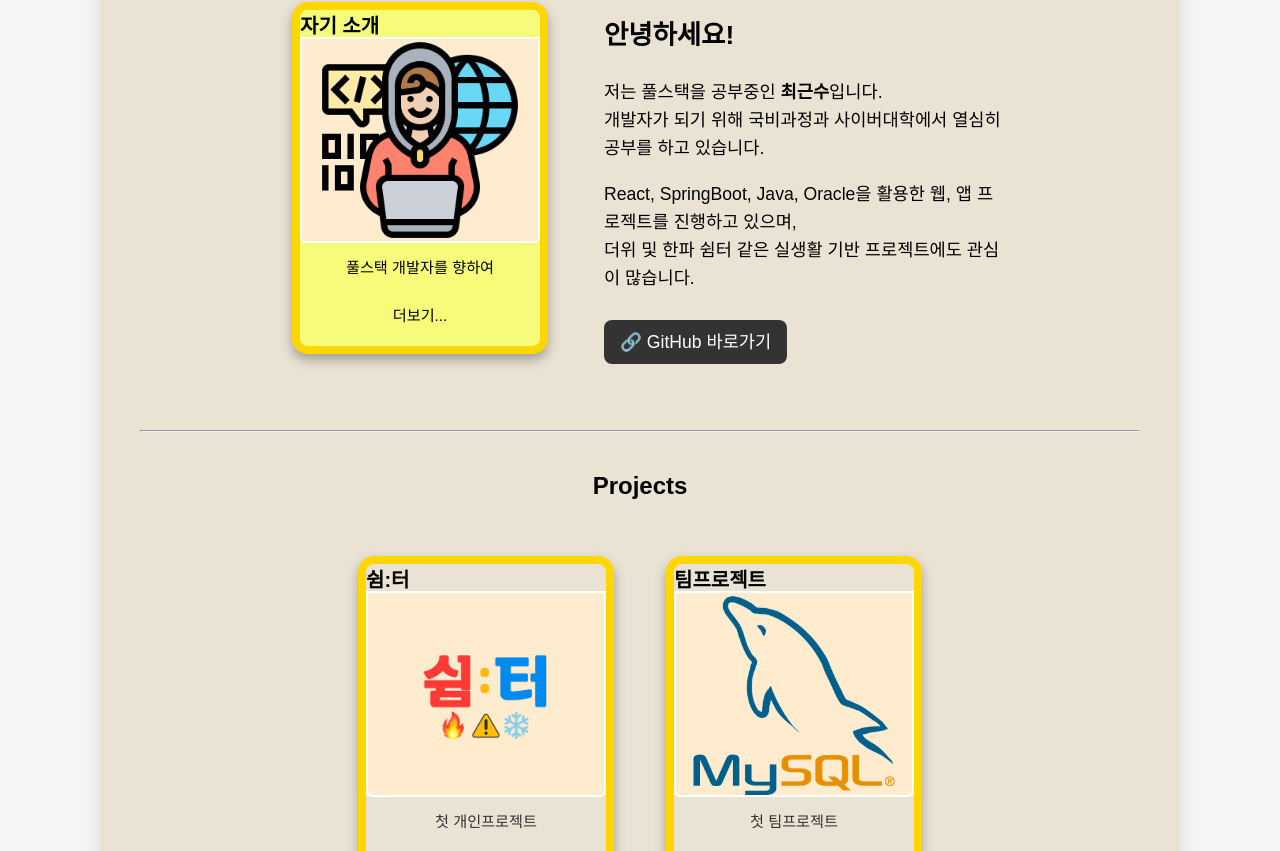
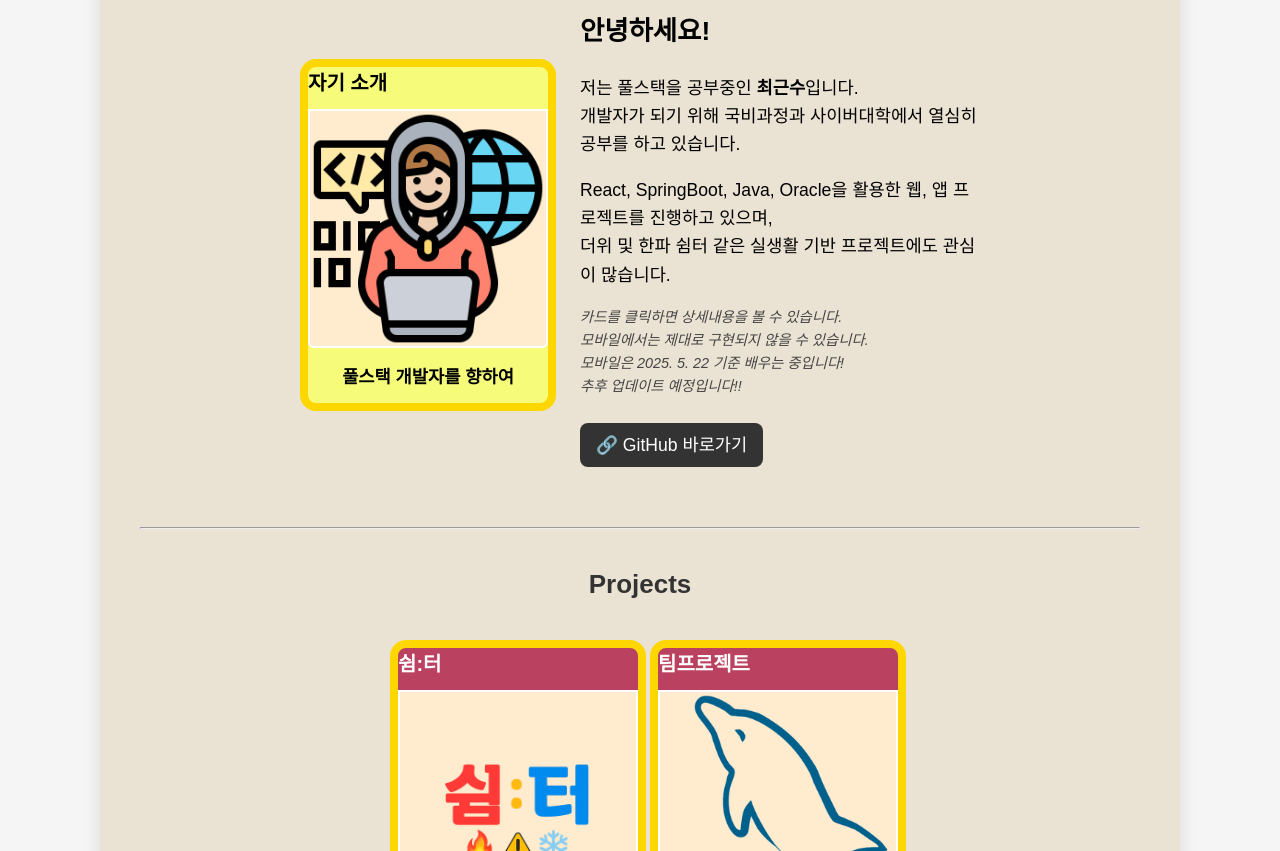
Before and after one commit to guensoo/guensoo.github.io, a React (Create React App) app in the folder portfolio-react-app/: page / in a window 1280 px wide. Shown: the part 209-1060 px from the top of the page. Built offline with nearby package versions, Linux system fonts and the light colour scheme.

Commit message:
카드 회전 도입!

```diff
--- a/portfolio-react-app/src/components/Backend.js
+++ b/portfolio-react-app/src/components/Backend.js
@@ -2,16 +2,50 @@ import Card from './Card';
 
 const backendCards = [
   { id: 5, name: "C", img: "/img/c.png", description: "컴퓨팅 언어의 근본",
-    modalDescription: "컴퓨터 구조와 포인터\n개념 학습에 적합한\n저수준 언어\n\n학습기간:\n2024.10.16~2024.11.11",
+    modalDescription: (
+      <div>
+        컴퓨터 구조와 포인터<br />
+        개념 학습에 적합한<br />
+        저수준 언어<br />
+        <br />
+        학습기간:<br />
+        2024.10.16~2024.11.11
+      </div>
+    ),
     type: "backend" },
   { id: 6, name: "Python", img: "/img/python.webp", description: "쉽고 빠른 개발",
-    modalDescription: "간결한 문법으로 데이터 처리와 빠른 학습에\n적합한 언어\n\n학습기간:\n2024.12.10~2025.02.13",
+    modalDescription: (
+      <div>
+        간결한 문법으로<br />데이터 처리와 빠른<br />
+        학습에 적합한 언어
+        <br />
+        <br />
+        학습기간:<br />
+        2024.12.10~2025.02.13
+      </div>
+    ),
     type: "backend" },
   { id: 7, name: "Java", img: "/img/java.png", description: "백엔드 핵심",
-    modalDescription: "객체지향 기반의\n백엔드 프로그래밍 언어\n\n학습기간:\n2025.02.19~",
+    modalDescription: (
+      <div>
+        객체지향 기반의<br />
+        백엔드 프로그래밍 언어<br />
+        <br />
+        학습기간:<br />
+        2025.02.19~
+      </div>
+    ),
     type: "backend" },
-  { id: 8, name: "스프링", img: "/img/springBoot.png", description: "백엔드 프레임워크",
-    modalDescription: "REST API 구현에 적합한\nJava 기반 프레임워크\n\n학습기간:\n2025.02.19~",
+  { id: 8, name: "SpringBoot", img: "/img/springBoot.png", description: "백엔드 프레임워크",
+    modalDescription: (
+      <div>
+        REST API 구현에 적합한<br />
+        Java 기반 프레임워크<br />
+        <br />
+        학습기간:<br />
+        2025.02.19~
+      </div>
+    ),
     type: "backend" },
 ];
 
--- a/portfolio-react-app/src/components/Card.css
+++ b/portfolio-react-app/src/components/Card.css
@@ -1,24 +1,3 @@
-.card {
-  width: 240px;
-  height: 336px;
-  border-radius: 16px;
-  box-shadow: 0 20px 30px rgba(0, 0, 0, 0.15);
-  overflow: hidden;
-  margin: 16px;
-  transition: box-shadow 0.3s ease;
-  transform-origin: bottom center;
-  transition: transform 0.1s ease;
-  perspective: 1000px;
-  will-change: transform;
-  border: 8px solid #FFD700;
-  box-shadow:
-    0 6px 12px rgba(0, 0, 0, 0.3);
-}
-
-.card:hover {
-  transform: rotateY(10deg) rotateX(10deg);
-}
-
 .card-img {
   width: 100%;
   height: 100%;
@@ -32,21 +11,21 @@
 
 .image {
   background-color: blanchedalmond;
-  height: 60%;
+  height: 70%;
   padding: 0;
   margin: 0;
   border-radius: 0;
   display: flex;
   justify-content: center;
   align-items: center;
+  margin-top: 15px;
 }
 
 .card-title {
   font-size: 20px;
   font-weight: bold;
   margin: 0;
-  color: black;
-
+  color: inherit;
 }
 
 .card-divider {
@@ -59,7 +38,7 @@
 .card-content {
   padding: 12px;
   text-align: center;
-  color: black;
+  color: inherit;
   transform-style: preserve-3d;
   backface-visibility: hidden;
   will-change: transform;
@@ -68,19 +47,24 @@
 .card-content h2 {
   font-size: 20px;
   margin-bottom: 8px;
+  color: inherit;
 }
 
 .card-content p {
   font-size: 14px;
-  color: black;
+  color: inherit;
 }
 
 .description {
-  font-size: 0.95rem;
-  line-height: 1.6;
+  /* 카드 앞장 설명 크기 */
+  font-size: 1.1rem;
+  /* 카드 앞장 설명 굵기 */
+  font-weight: bold;
+  margin: 0 0 8px 0;
+  line-height: 1.5;
   padding: 0 8px;
   text-align: center;
-  color: #333;
+  color: inherit;
   min-height: 60px;
   overflow: hidden;
   text-overflow: ellipsis;
@@ -95,7 +79,7 @@
   position: absolute;
   width: 120px;
   height: 120px;
-  background: rgba(255, 255, 255, 0.25); /* 반투명 흰색 */
+  background: rgba(255, 255, 255, 0.25);
   border-radius: 50%;
   pointer-events: none;
   filter: blur(30px);
@@ -115,29 +99,84 @@
   align-items: center;
   justify-content: center;
   z-index: 1000;
+  overflow: hidden;
 }
 
 .modal-content {
+  position: relative;
   background: white;
   padding: 24px;
+  color: #000;
   border-radius: 12px;
   max-width: 400px;
-  width: 90%;
   box-shadow: 0 10px 30px rgba(0, 0, 0, 0.25);
-  white-space: pre-line;
   text-align: left;
 }
 
 .modal-close {
-  margin-top: 16px;
+  position: absolute;
+  top: 12px;
+  right: 12px;
   background: #333;
   color: white;
-  padding: 8px 16px;
+  padding: 6px 12px;
   border: none;
   border-radius: 6px;
   cursor: pointer;
 }
 
-.modal-open * {
-  color: #000 !important;
+.compact-lines div {
+  display: block;
+  margin: 5px 0;
+  padding: 5px;
+  margin-left: 0;
+  margin-right: 0;
+  line-height: 1.3;
 }
+
+.compact-lines {
+  font-size: 0.9rem;
+}
+
+.card-flip-container {
+  perspective: 1200px;
+  width: 240px;
+  height: 336px;
+}
+
+.card-flip {
+  position: relative;
+  width: 100%;
+  height: 100%;
+  transition: transform 0.6s ease;
+  transform-style: preserve-3d;
+}
+
+.card-flip-container.flipped .card-flip {
+  transform: rotateY(180deg);
+}
+
+.card-front, .card-back {
+  position: absolute;
+  width: 100%;
+  height: 100%;
+  backface-visibility: hidden;
+  border-radius: 16px;
+  overflow: hidden;
+  background-color: inherit;
+}
+
+.card-front {
+  color: inherit;
+  z-index: 2;
+  transform: rotateY(0deg);
+  border: 8px solid gold;
+}
+
+.card-back {
+  background: white;
+  transform: rotateY(180deg);
+  padding: 20px;
+  box-shadow: 0 10px 30px rgba(0,0,0,0.2);
+  z-index: 1;
+}
--- a/portfolio-react-app/src/components/Card.js
+++ b/portfolio-react-app/src/components/Card.js
@@ -1,42 +1,16 @@
 import { useRef, useState, useEffect } from "react";
 import "./Card.css";
-import { motion, useMotionValue, useSpring, useMotionTemplate  } from 'framer-motion';
-import project from "./Project";
+import { motion, useMotionValue, useSpring, useMotionTemplate } from 'framer-motion';
 
 function Card({ card }) {
   const rotateX = useMotionValue(0);
   const rotateY = useMotionValue(0);
   const scale = useMotionValue(1);
-  const [glarePos, setGlarePos] = useState({ x: 50, y: 50, opacity: 0,});
-  const [isOpen, setIsOpen] = useState(false);
+  const [glarePos, setGlarePos] = useState({ x: 50, y: 50, opacity: 0 });
+  const [isFlipped, setIsFlipped] = useState(false);
 
-  useEffect(() => {
-    if (isOpen) {
-      rotateX.set(0);
-      rotateY.set(0);
-      scale.set(1);
-      setGlarePos((prev) => ({ ...prev, opacity: 0 }));
-    } else {
-      document.body.classList.remove('modal-open');
-    }
-  }, [isOpen]);
-
-  const springX = useSpring(rotateX, {
-  stiffness: 60, // ↓ 더 낮추면 더 부드러움
-  damping: 15, // ↓ 더 낮추면 더 물렁함
-  mass: 0.5, // ↓ 더 낮추면 더 가볍게 튀는 느낌
-  restDelta: 0.001,  // 너무 낮으면 끝에서 툭 끊김
-  restSpeed: 0.01    // 움직임이 얼마나 느려야 멈추는지
-  });
-
-  const springY = useSpring(rotateY, {
-  stiffness: 60, // ↓ 더 낮추면 더 부드러움
-  damping: 15, // ↓ 더 낮추면 더 물렁함
-  mass: 0.5, // ↓ 더 낮추면 더 가볍게 튀는 느낌
-  restDelta: 0.001,  // 너무 낮으면 끝에서 툭 끊김
-  restSpeed: 0.01    // 움직임이 얼마나 느려야 멈추는지
-  });
-
+  const springX = useSpring(rotateX, { stiffness: 60, damping: 15, mass: 0.5, restDelta: 0.001, restSpeed: 0.01 });
+  const springY = useSpring(rotateY, { stiffness: 60, damping: 15, mass: 0.5, restDelta: 0.001, restSpeed: 0.01 });
   const springScale = useSpring(scale, { stiffness: 150, damping: 20 });
 
   const cardRef = useRef(null);
@@ -53,53 +27,27 @@ function Card({ card }) {
     const maxRotate = 15;
     const rX = percentY * maxRotate;
     const rY = -percentX * maxRotate;
-    console.log("percentX", percentX, "rY", rY, "percentY", percentY, "rX", rX);
-
-
 
     rotateX.set(rX);
     rotateY.set(rY);
     scale.set(1.02);
 
-    setGlarePos({
-      x: (x / rect.width)* 100,
-      y: (y / rect.height) * 100,
-      opacity: 1
-    });
+    setGlarePos({ x: (x / rect.width) * 100, y: (y / rect.height) * 100, opacity: 1 });
   };
 
   const reset = () => {
     rotateX.set(0);
     rotateY.set(0);
     scale.set(1);
-    setGlarePos((prev) => ({
-      ...prev,
-      opacity: 0,
-    }));
+    setGlarePos(prev => ({ ...prev, opacity: 0 }));
   };
 
-    // blanchedalmond
   const styles = {
-      intro: {
-        backgroundColor: "#F6FC7A", // 밝은 초록
-        color: "#000",              // 어두운 글자
-      },
-      frontend: {
-        backgroundColor: "#388E3C", // 밝은 초록
-        color: "#000",              // 어두운 글자
-      },
-      backend: {
-        backgroundColor: "#2F4F4F", // 진한 초록
-        color: "#fff",              // 흰색 글자
-      },
-      DB: {
-        backgroundColor: "#A9A9A9", // 진한 초록
-        color: "#fff",              // 흰색 글자
-      },
-      project: {
-        backgroundColor: "#DE3163", // 진한 초록
-        color: "#fff",              // 흰색 글자
-      },
+    intro: { backgroundColor: "#F6FC7A", color: "#000" },
+    frontend: { backgroundColor: "#388E3C", color: "black" },
+    backend: { backgroundColor: "#2F4F4F", color: "white" },
+    DB: { backgroundColor: "#A9A9A9", color: "#fff" },
+    projects: { backgroundColor: "#BA4160", color: "#fff" },
   };
 
   const style = styles[card.type] || {};
@@ -112,63 +60,49 @@ function Card({ card }) {
   `;
 
   return (
+    <div
+      className={`card-flip-container ${isFlipped ? "flipped" : ""}`}
+      onClick={() => setIsFlipped(!isFlipped)}
+    >
+      <div className="card-flip">
+
         <motion.div
-      className={`card ${isOpen ? "modal-open" : ""}`}
+          className="card-face card-front"
           ref={cardRef}
           style={{
             ...style,
             transform: motionTransform,
             transformStyle: "preserve-3d",
-        perspective: "1000px",
+            perspective: "1000px"
           }}
-      onMouseMove={isOpen ? null : handleMouseMove}
-      onMouseLeave={isOpen ? null : reset}
-      onClick={() => setIsOpen(prev => !prev)}
+          onMouseMove={isFlipped ? null : handleMouseMove}
+          onMouseLeave={isFlipped ? null : reset}
         >
-      <div
-      className="glare"
-      style={{
-        left: `${glarePos.x}%`,
-        top: `${glarePos.y}%`,
-        opacity: glarePos.opacity,
-      }}
-      />
-      <div className="title" style={style}>
-        <h2 className="card-title" style={{ color: isOpen ? "#000" : style.color }}>{card.name}</h2>
+          <div className="glare" style={{ left: `${glarePos.x}%`, top: `${glarePos.y}%`, opacity: glarePos.opacity }} />
+          <div className="title">
+            <h2 className="card-title">{card.name}</h2>
           </div>
-
           <div className="image">
             <img className="card-img" src={card.img} alt={card.name} />
           </div>
-
-      <div className="description" style={{
-        color: isOpen ? "#000" : style.color,
-        ...style,
-      }}>
+          <div className="description">
             <p className="card-description">{card.description}</p>
           </div>
-      {isOpen && (
-        <div className="modal-overlay" onClick={() => setIsOpen(false)}>
-          <div className="modal-content" onClick={(e) => e.stopPropagation()}>
+        </motion.div>
+
+        <div className="card-face card-back">
           <h3>{card.name}</h3>
-            <p style={{ whiteSpace: 'pre-line' }}>
-              {card.modalDescription || card.description}
-            </p>
-            <button
-              className="modal-close"
-              onClick={() => setIsOpen(false)}
-              style={{
-                position: 'absolute',
-                top: '12px',
-                right: '12px',
-                cursor: 'pointer',
-            }}>
-              ❌
-            </button>
+          <div className="modal-description">
+            {typeof card.modalDescription === "string" ? (
+              <p style={{ whiteSpace: 'pre-line' }}>{card.modalDescription}</p>
+            ) : (
+              card.modalDescription
+            )}
           </div>
         </div>
-      )}
-    </motion.div>
+
+      </div>
+    </div>
   );
 }
 
--- a/portfolio-react-app/src/components/DB.js
+++ b/portfolio-react-app/src/components/DB.js
@@ -5,14 +5,30 @@ const dataBaseCards = [
     name: "MySQL",
     img: "/img/mysql.png",
     description: "관계형 DB",
-    modalDescription: "경량 오픈소스 관계형 데이터베이스\n\n학습기간:\n2024.11.13~2024.12.09",
+    modalDescription: (
+      <div>
+        경량 오픈소스 관계형 데이터베이스<br />
+        <br />
+        학습기간:<br />
+        2024.11.13~2024.12.09
+      </div>
+    ),
     type: "DB" },
 
   { id: 10,
     name: "ORACLE",
     img: "/img/oracle.png",
     description: "자바와 찰떡궁합",
-    modalDescription: "기업용 상용 DBMS\nDB 안에서 저장된 명령어\n사용 가능\n\n학습기간:\n2025.02.19~",
+    modalDescription: (
+      <div>
+        기업용 상용 DBMS<br />
+        DB 안에서 저장된 명령어<br />
+        사용 가능<br />
+        <br />
+        학습기간:<br />
+        2025.02.19~
+      </div>
+    ),
     type: "DB" },
   ];
 
--- a/portfolio-react-app/src/components/Frontend.js
+++ b/portfolio-react-app/src/components/Frontend.js
@@ -2,19 +2,57 @@ import Card from './Card';
 
 const frontendCards = [
   { id: 1, name: "HTML", img: "/img/html.svg.png", description: "웹의 뼈대",
-    modalDescription: "웹 페이지의 구조를\n설계하는 마크업 언어\n\n학습기간:\n2025.02.19~",
+    modalDescription:
+    (
+      <div>
+        웹 페이지의 구조를<br />
+        설계하는 마크업 언어<br />
+        <br />
+        학습기간:<br />
+        2025.02.19~
+      </div>
+    ),
     type: "frontend" },
   { id: 2, name: "CSS", img: "/img/css.svg.png", description: "스타일링",
-    modalDescription: "HTML 요소를 꾸미는\n스타일 시트 언어\n\n학습기간:\n2025.02.19~",
+    modalDescription: (
+    <div>
+      HTML 요소를 꾸미는<br/>
+      스타일 시트 언어<br/>
+      <br/>
+      학습기간:<br/>2025.02.19~
+      </div>
+      ),
     type: "frontend" },
   { id: 3, name: "JavaScript", img: "/img/JavaScript.png", description: "로직 처리",
-    modalDescription: "동적 기능과 로직 제어를\n위한 스크립트 언어\n\n학습기간:\n2025.02.19~",
+    modalDescription: (
+    <div>
+      동적 기능과 로직 제어를<br/>
+      위한 스크립트 언어<br/><br/>
+      학습기간:<br/>
+      2025.02.19~
+      </div>
+    ),
     type: "frontend" },
   { id: 4, name: "React", img: "/img/logo512.png", description: "컴포넌트 기반",
-    modalDescription: "컴포넌트 기반 UI\n상태관리, 라우팅, API 연동 등\n\n학습기간:\n2025.02.19~",
+    modalDescription: (
+    <div>
+      컴포넌트 기반 UI<br/>
+      상태관리, 라우팅,<br/>
+      API 연동 등<br/><br/>
+      학습기간:<br/>
+      2025.02.19~
+      </div>
+      ),
     type: "frontend" },
   { id: 5, name: "ReactNative", img: "/img/RN.png", description: "컴포넌트 기반",
-    modalDescription: "앱 개발 프레임워크\nReact 기반 컴포넌트 & 이벤트 처리\n\n학습기간:\n2025.02.19~",
+    modalDescription: (
+      <div>
+        앱 개발 프레임워크<br/>
+        React 기반 컴포넌트 & 이벤트 처리<br/><br/>
+        학습기간:<br/>
+        2025.02.19~
+      </div>
+    ),
     type: "frontend" },
 ];
 
--- a/portfolio-react-app/src/components/Intro.js
+++ b/portfolio-react-app/src/components/Intro.js
@@ -4,8 +4,17 @@ const introCard = {
   id: 0,
   name: "자기 소개",
   img: "/img/tmp.png",
-  description: "풀스택 개발자를 향하여\n\n더보기...",
-  modalDescription: "Email : chgs9079@naver.com\n\nPhone : 010-9960-6797\n\n학력 : 고려사이버대학교 컴퓨터공학과 4학년재학\n\n병역 : 대한민국 해병대 중사 단기복무 만기 전역\n\n경력 : 2019.04 ~ 2024.11 대한민국 해병대 부사관",
+  description: "풀스택 개발자를 향하여",
+  modalDescription: (
+    <div className="compact-lines">
+    <div><strong>Email :</strong> chgs9079@naver.com</div>
+    <div><strong>Phone :</strong> 010-9960-6797</div>
+    <div><strong>학력 :</strong> 2022.03 ~ 재학<br/>
+    고려사이버대학교 컴퓨터공학과</div>
+    <div><strong>병역 :</strong> 해병대 중사 단기복무 전역</div>
+    <div><strong>경력 :</strong> 2019.04 ~ 2024.11<br/>대한민국 해병대 부사관</div>
+  </div>
+  ),
   type: "intro"
 };
 
@@ -35,6 +44,17 @@ function Intro() {
         개발자가 되기 위해 국비과정과 사이버대학에서 열심히 공부를 하고 있습니다.</p>
         <p>React, SpringBoot, Java, Oracle을 활용한 웹, 앱 프로젝트를 진행하고 있으며,<br />
         더위 및 한파 쉼터 같은 실생활 기반 프로젝트에도 관심이 많습니다.</p>
+        <p style={{
+          fontSize: "0.9rem",      // 작게
+          fontWeight: "normal",    // em 대신 일반 굵기
+          fontStyle: "italic",     // em 느낌을 유지하고 싶다면 이거 유지
+          color: "#444"            // 부드러운 회색톤 추천
+        }}>
+          카드를 클릭하면 상세내용을 볼 수 있습니다.<br/>
+          모바일에서는 제대로 구현되지 않을 수 있습니다.<br/>
+          모바일은 2025. 5. 22 기준 배우는 중입니다!<br/>
+          추후 업데이트 예정입니다!!
+        </p>
         <a href="https://github.com/guensoo" target="_blank" rel="noreferrer" style={{
           display: "inline-block",
           marginTop: "10px",
--- a/portfolio-react-app/src/components/Project.js
+++ b/portfolio-react-app/src/components/Project.js
@@ -5,13 +5,41 @@ const projectCards = [
     name: "쉼:터",
     img: "/img/shelter_logo.png",
     description: "첫 개인프로젝트",
-    modalDescription: "더위, 한파, 대피소\n모든것이 한개의\n프로젝트에!\n\n작업기간:\n2025.05.10~2025.00.00",
+    modalDescription: (
+      <div>
+        더위, 한파, 대피소<br />
+        모든 것이 한 개의<br />
+        프로젝트에!<br />
+        <br />
+        자세한 코드는{" "}
+        <a
+          href="https://github.com/guensoo/ShelterApp"
+          target="_blank"
+          rel="noopener noreferrer"
+        >
+          <strong>여기</strong>
+        </a>
+        서 확인해주세요
+        <br />
+        <br />
+        작업기간:<br />
+        2025.05.10~2025.00.00
+      </div>
+    ),
     type: "projects" },
  { id: 12,
     name: "팀프로젝트",
     img: "/img/mysql.png",
     description: "첫 팀프로젝트",
-    modalDescription: "아직\n뭐할지 몰라요~\n\n작업기간:\n2025.00.00~2025.00.00",
+    modalDescription: (
+      <div>
+        아직<br />
+        뭐할지 몰라요~<br />
+        <br />
+        작업기간:<br />
+        2025.00.00~2025.00.00
+      </div>
+    ),
     type: "projects" },
 ];
 
--- a/portfolio-react-app/src/components/Section.js
+++ b/portfolio-react-app/src/components/Section.js
@@ -1,8 +1,33 @@
 function Section({ title, children }) {
+  const key = title.toLowerCase(); // 소문자로 통일
+
+  const fontSizeMap = {
+    'skills': 30,
+    '최근수의 포트폴리오': 26,
+    'projects': 26,
+    'front-end': 26,
+    'back-end': 26,
+    'dbms': 26,
+  };
+
+  const fontSize = fontSizeMap[key] || 26;
+
   return (
     <section style={{ margin: '40px 0' }}>
-      <h2 style={{ textAlign: 'center' }}>{title}</h2>
-      <div style={{ display: "flex", flexWrap: "wrap", justifyContent: "center" }}>
+      <h2 style={{
+        fontSize: `${fontSize}px`,
+        fontWeight: "bold",
+        marginBottom: "20px",
+        textAlign: 'center',
+        color: "#333"
+      }}>
+        {title}
+      </h2>
+      <div style={{
+        display: "flex",
+        flexWrap: "wrap",
+        justifyContent: "center"
+      }}>
         {children}
       </div>
     </section>
```
Lines whose indentation alone changed are shown as unchanged.
